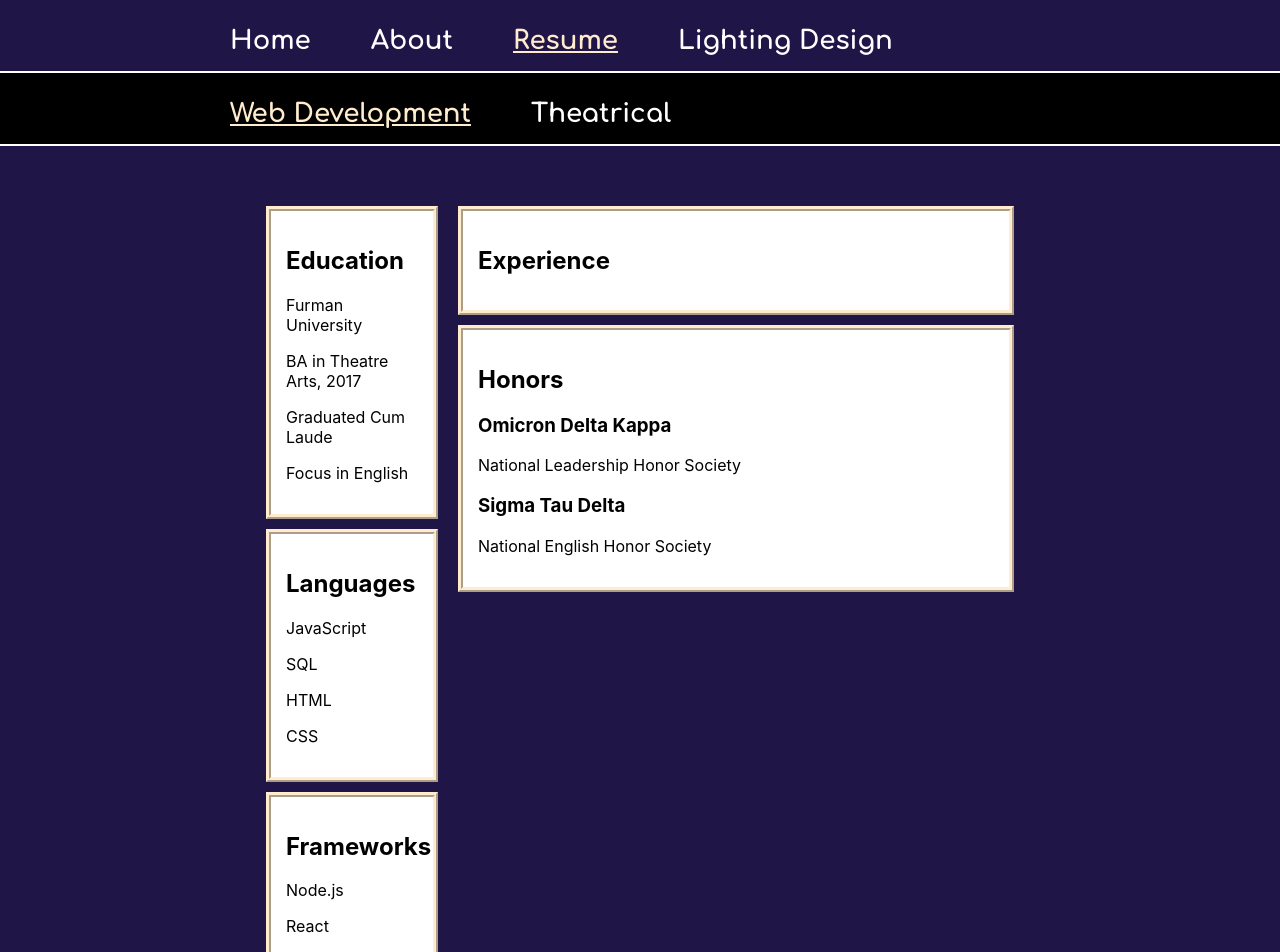
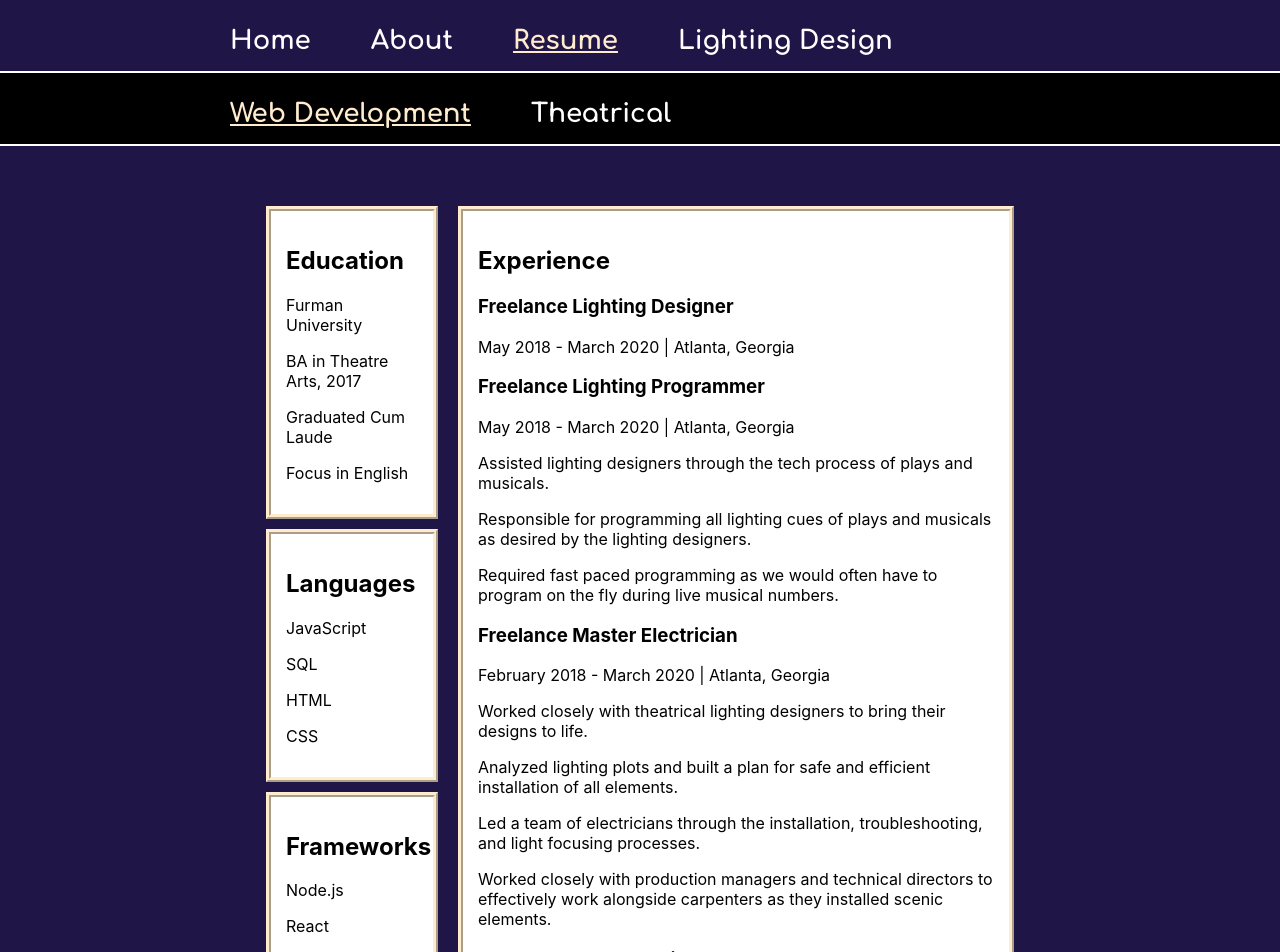
Before and after one commit to ckevins/codyevins, a React (Create React App) app: page /resume in a window 1280 px wide. Shown: the top 952 px of the page. Built offline with nearby package versions, Linux system fonts and the light colour scheme.

Commit message:
2 job descriptions, will see what sticks

```diff
--- a/src/resume/web-development-resume.js
+++ b/src/resume/web-development-resume.js
@@ -31,6 +31,21 @@ export function WebDevelopmentResume() {
             <div className='resume-right-column'>
                 <div className='resume-div'>
                     <h2>Experience</h2>
+                    <h3>Freelance Lighting Designer</h3>
+                        <p>May 2018 - March 2020 | Atlanta, Georgia</p>
+                    <h3>Freelance Lighting Programmer</h3>
+                        <p>May 2018 - March 2020 | Atlanta, Georgia</p>
+                        <p>Assisted lighting designers through the tech process of plays and musicals.</p>
+                        <p>Responsible for programming all lighting cues of plays and musicals as desired by the lighting designers.</p>
+                        <p>Required fast paced programming as we would often have to program on the fly during live musical numbers.</p>
+                    <h3>Freelance Master Electrician</h3>
+                        <p>February 2018 - March 2020 | Atlanta, Georgia</p>
+                        <p>Worked closely with theatrical lighting designers to bring their designs to life.</p>
+                        <p>Analyzed lighting plots and built a plan for safe and efficient installation of all elements.</p>
+                        <p>Led a team of electricians through the installation, troubleshooting, and light focusing processes.</p>
+                        <p>Worked closely with production managers and technical directors to effectively work alongside carpenters as they installed scenic elements.</p>
+                    <h3>Freelance Sound Designer</h3>
+                        <p>May 2018 - February 2019 | Atlanta, Georgia</p>
                 </div>
                 <div className='resume-div'>
                     <h2>Honors</h2>
```
